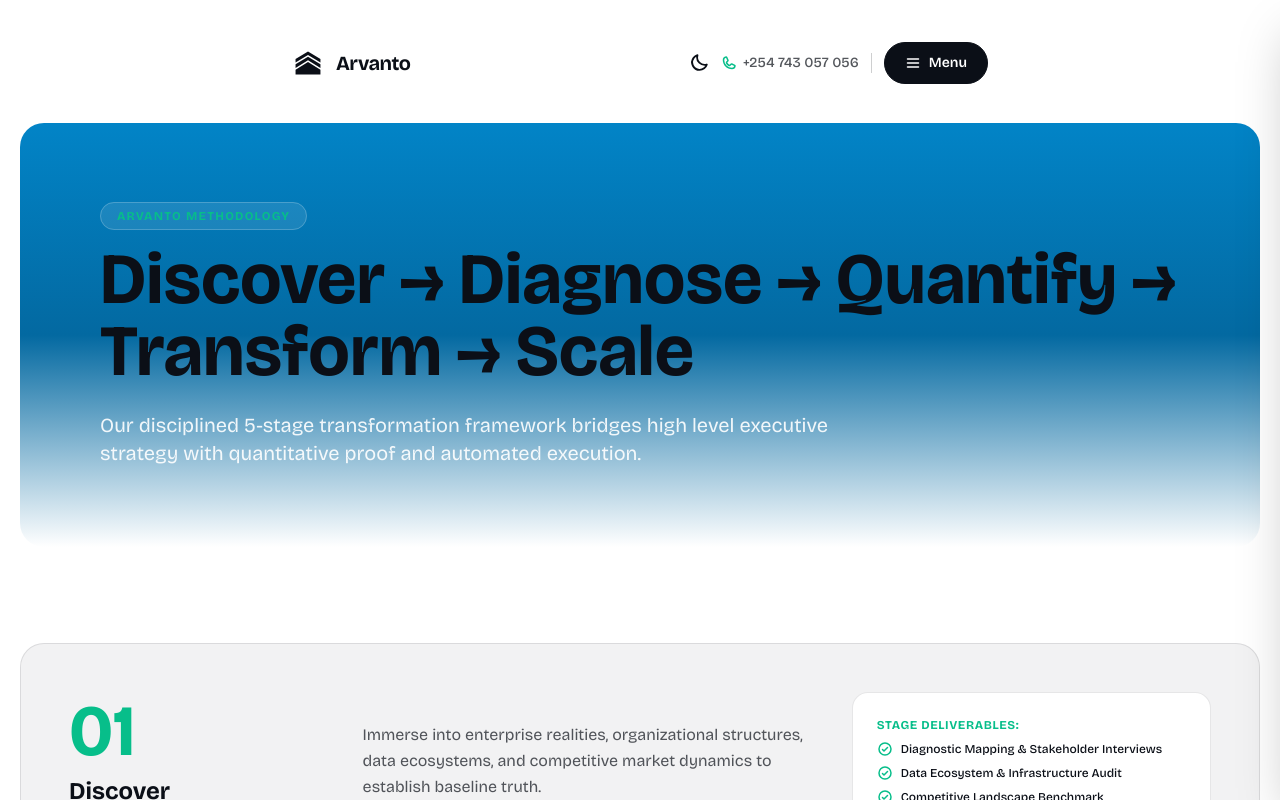
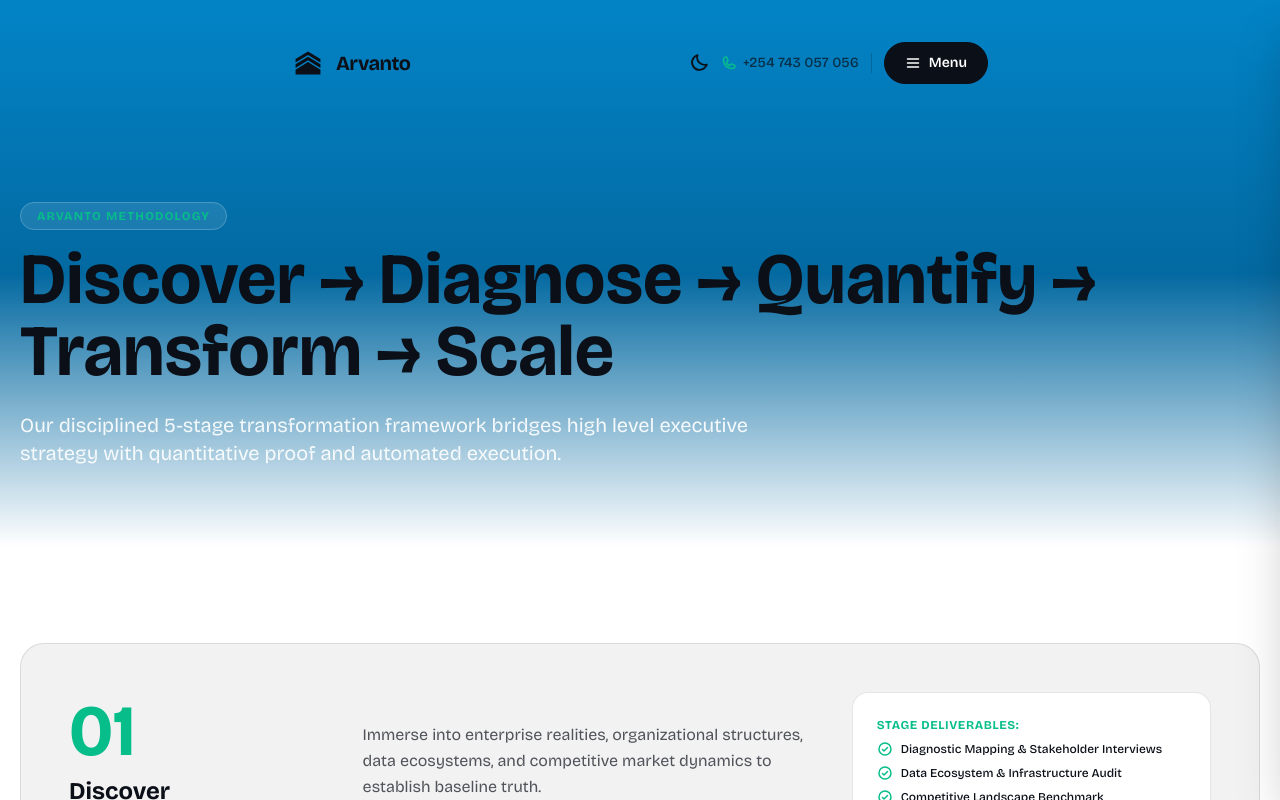
Before and after one commit to k-clinton/Arvanto, a Next.js app: page /approach in a window 1280 px wide. Shown: the top 800 px of the page. Built offline with nearby package versions, Linux system fonts and the light colour scheme.

Commit message:
feat: refine banner layout by adjusting positioning and container structure in ApproachPage

```diff
--- a/src/app/approach/page.tsx
+++ b/src/app/approach/page.tsx
@@ -6,8 +6,8 @@ export default function ApproachPage() {
   return (
     <div className="pb-16 bg-white dark:bg-black text-dark dark:text-white">
       {/* Banner */}
-      <div className="container max-w-8xl mx-auto px-4 sm:px-5 2xl:px-0 mb-12 sm:mb-16">
-        <div className="bg-gradient-to-b from-skyblue via-lightskyblue dark:via-[#4298b0] to-white/10 dark:to-black/10 rounded-3xl p-6 sm:p-12 md:p-20 text-center md:text-left">
+      <div className="-mt-[calc(72px+0.2in)] pt-[calc(72px+0.2in)] sm:-mt-[calc(94px+0.2in)] sm:pt-[calc(94px+0.2in)] lg:-mt-[calc(104px+0.2in)] lg:pt-[calc(104px+0.2in)] mb-12 sm:mb-16 bg-gradient-to-b from-skyblue via-lightskyblue dark:via-[#4298b0] to-white/10 dark:to-black/10">
+        <div className="container max-w-8xl mx-auto px-4 sm:px-5 2xl:px-0 py-6 sm:py-12 md:py-20 text-center md:text-left">
           <span className="text-xs uppercase tracking-widest text-primary font-bold bg-white/10 backdrop-blur-md px-4 py-1.5 rounded-full border border-white/20">
             Arvanto Methodology
           </span>
```
